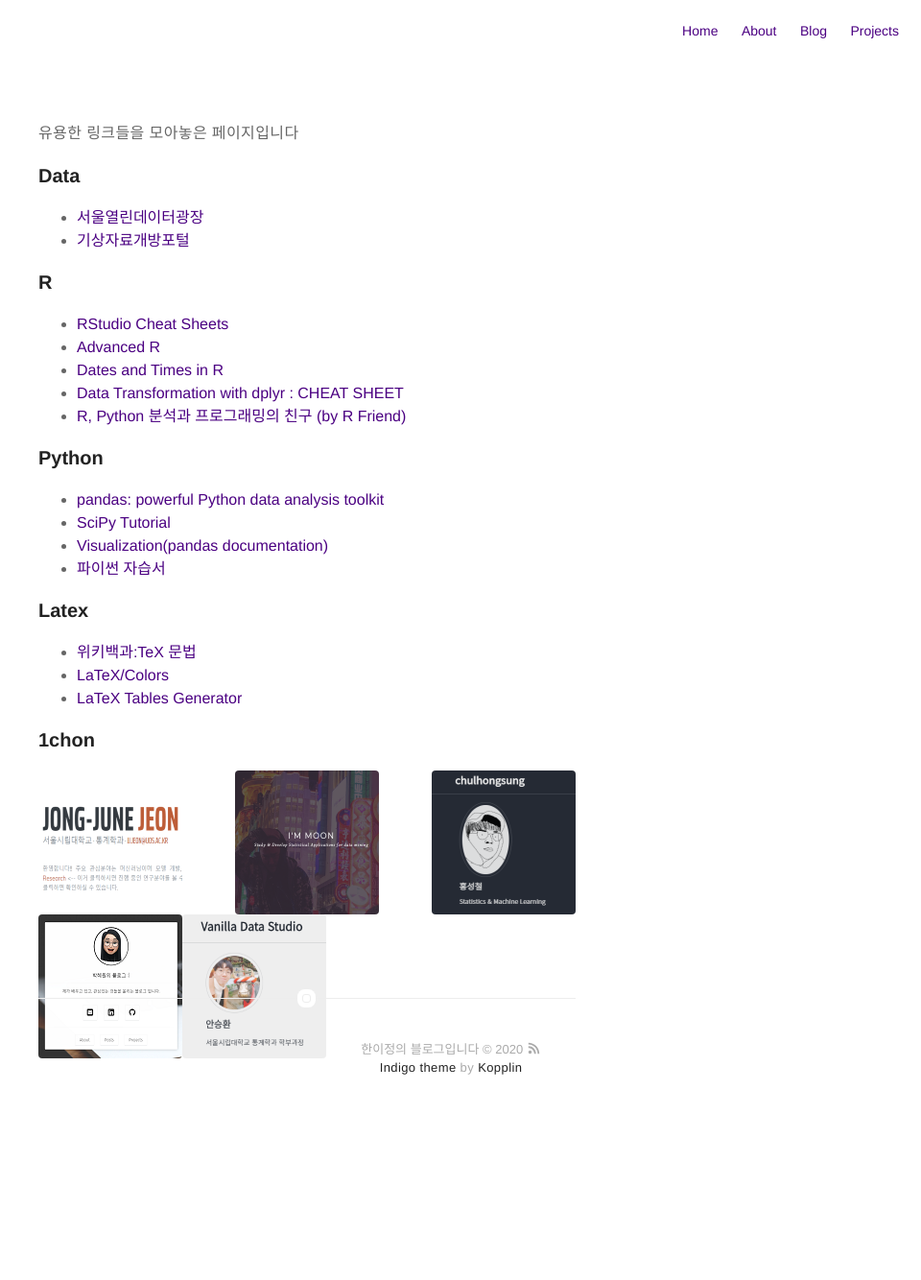
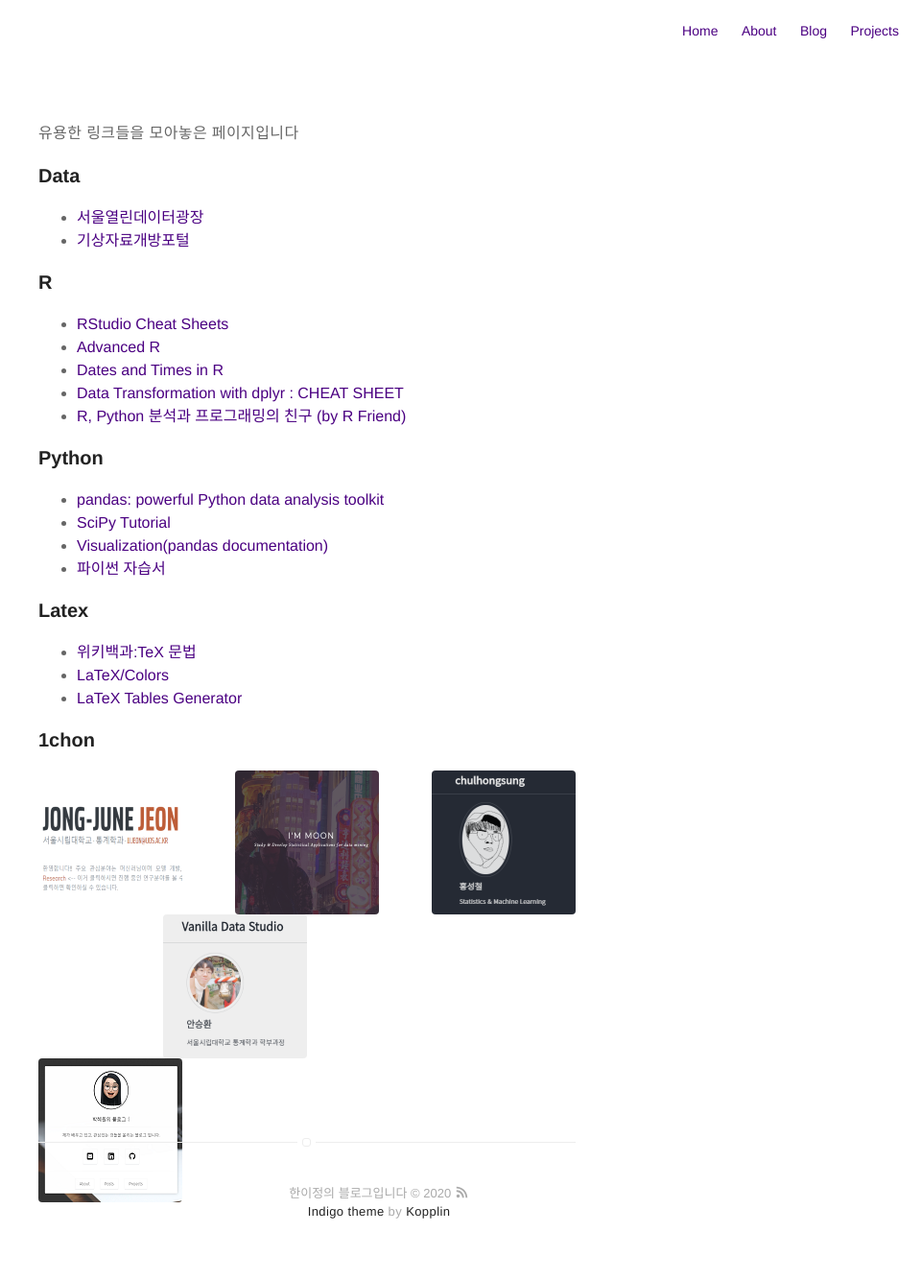
Before and after one commit to 12jeong/12jeong.github.io, a Jekyll site: the page built from links.md, in a window 1280 px wide. Shown: the whole page at 96% size, without its empty margins (320-1280 px from the left). Built offline with Jekyll 4.4.1, drawn with Linux system fonts in a browser that asks for light colours; some web fonts are replaced; before the commit the page ends 1184 px from its top, so only the background shows below that.

Commit message:
update my 1chon

```diff
--- a/links.md
+++ b/links.md
@@ -40,7 +40,8 @@ layout: page
   [![HSC alt >](/assets/images/fam_hong.PNG "Hong SungChul ")](https://chulhongsung.github.io/)
   [![JJJ alt <](/assets/images/fam_jeon.PNG "Jeon JongJune ")](http://ranking.uos.ac.kr/)
   [![MSJ alt ><](/assets/images/fam_moon.PNG "Moon SangJun")](https://monster-moon.github.io/)
+  [![WHO? alt >](/assets/images/fam_who.PNG "Waiting for you")]()
+  [![ASH alt ><](/assets/images/fam_an.PNG "An SeungHwan")](https://https://an-seunghwan.github.io/)
   [![PHW alt <](/assets/images/fam_park.PNG "Park HyeWon ")](https://sdtrd011.github.io/)
-  [![ASH alt <](/assets/images/fam_an.PNG "An SeungHwan")](https://https://an-seunghwan.github.io/)
 
   &nbsp;
```
Also changed, not shown: assets/images/fam_who.PNG (added).
